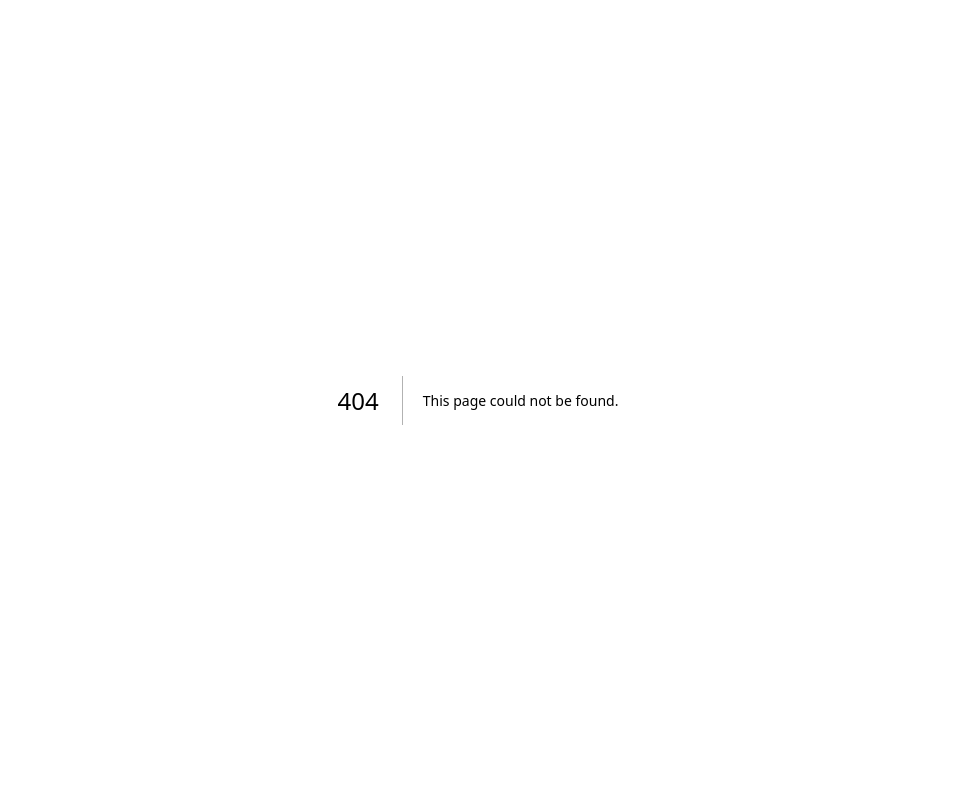
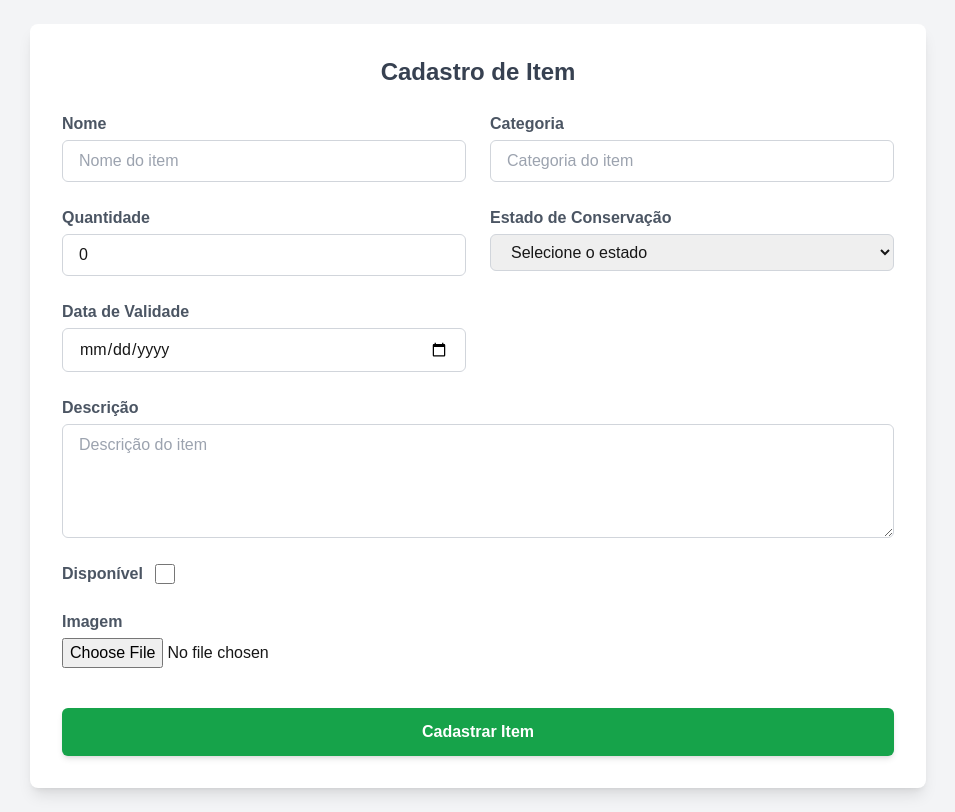
Before and after one commit to izyVieira/boaAcao, a Next.js app: page /itemCreate in a window 1280 px wide. Before the commit this address had no page. Shown: the whole page, without its empty margins (162-1117 px from the left). Built offline with nearby package versions, Linux system fonts and the light colour scheme.

Commit message:
Feat: create-user/create-item

```diff
--- /dev/null
+++ b/src/app/itemCreate/page.jsx
@@ -0,0 +1,166 @@
+// app/itemCreate/page.js
+'use client';
+
+import { useState } from "react";
+import { useRouter } from "next/navigation";
+import Link from "next/link";
+
+export default function CreateItemPage() {
+  const [form, setForm] = useState({
+    name: "",
+    category: "",
+    quantity: 0,
+    condition: "",
+    expirationDate: "",
+    description: "",
+    available: false,
+    image: null,
+  });
+
+  const router = useRouter();
+
+  const handleInputChange = (e) => {
+    const { name, value } = e.target;
+    setForm((prevForm) => ({ ...prevForm, [name]: value }));
+  };
+
+  const handleCheckboxChange = () => {
+    setForm((prevForm) => ({ ...prevForm, available: !prevForm.available }));
+  };
+
+  const handleImageUpload = (e) => {
+    const file = e.target.files[0];
+    if (file) {
+      setForm((prevForm) => ({ ...prevForm, image: file }));
+    }
+  };
+
+  const handleSubmit = (e) => {
+    e.preventDefault();
+    // Implementar a lógica de envio aqui (por exemplo, API POST)
+    alert("Item cadastrado com sucesso!");
+    router.push("/items");
+  };
+
+  return (
+    <div className="flex items-center justify-center min-h-screen bg-gray-100 p-6">
+      <div className="w-full max-w-4xl bg-white rounded-lg shadow-lg p-8">
+        <h2 className="text-2xl font-bold text-gray-700 text-center mb-6">Cadastro de Item</h2>
+
+        <form onSubmit={handleSubmit} className="grid grid-cols-1 md:grid-cols-2 gap-6">
+          <div className="flex flex-col">
+            <label className="text-gray-600 font-semibold">Nome</label>
+            <input
+              type="text"
+              name="name"
+              value={form.name}
+              onChange={handleInputChange}
+              className="mt-1 px-4 py-2 border border-gray-300 rounded-md focus:ring-2 focus:ring-green-500"
+              required
+              placeholder="Nome do item"
+            />
+          </div>
+
+          <div className="flex flex-col">
+            <label className="text-gray-600 font-semibold">Categoria</label>
+            <input
+              type="text"
+              name="category"
+              value={form.category}
+              onChange={handleInputChange}
+              className="mt-1 px-4 py-2 border border-gray-300 rounded-md focus:ring-2 focus:ring-green-500"
+              required
+              placeholder="Categoria do item"
+            />
+          </div>
+
+          <div className="flex flex-col">
+            <label className="text-gray-600 font-semibold">Quantidade</label>
+            <input
+              type="number"
+              name="quantity"
+              value={form.quantity}
+              onChange={handleInputChange}
+              className="mt-1 px-4 py-2 border border-gray-300 rounded-md focus:ring-2 focus:ring-green-500"
+              required
+              min="1"
+              placeholder="Quantidade"
+            />
+          </div>
+
+          <div className="flex flex-col">
+            <label className="text-gray-600 font-semibold">Estado de Conservação</label>
+            <select
+              name="condition"
+              value={form.condition}
+              onChange={handleInputChange}
+              className="mt-1 px-4 py-2 border border-gray-300 rounded-md focus:ring-2 focus:ring-green-500"
+              required
+            >
+              <option value="" disabled>Selecione o estado</option>
+              <option value="novo">Novo</option>
+              <option value="bom">Bom</option>
+              <option value="usado">Usado</option>
+              <option value="desgastado">Desgastado</option>
+            </select>
+          </div>
+
+          <div className="flex flex-col">
+            <label className="text-gray-600 font-semibold">Data de Validade</label>
+            <input
+              type="date"
+              name="expirationDate"
+              value={form.expirationDate}
+              onChange={handleInputChange}
+              className="mt-1 px-4 py-2 border border-gray-300 rounded-md focus:ring-2 focus:ring-green-500"
+              required
+            />
+          </div>
+
+          <div className="flex flex-col md:col-span-2">
+            <label className="text-gray-600 font-semibold">Descrição</label>
+            <textarea
+              name="description"
+              value={form.description}
+              onChange={handleInputChange}
+              className="mt-1 px-4 py-2 border border-gray-300 rounded-md focus:ring-2 focus:ring-green-500"
+              rows="4"
+              placeholder="Descrição do item"
+            />
+          </div>
+
+          <div className="flex items-center">
+            <label className="text-gray-600 font-semibold mr-3">Disponível</label>
+            <input
+              type="checkbox"
+              checked={form.available}
+              onChange={handleCheckboxChange}
+              className="w-5 h-5 text-green-600 rounded-md focus:ring-2 focus:ring-green-500"
+            />
+          </div>
+
+          <div className="flex flex-col md:col-span-2">
+            <label className="text-gray-600 font-semibold">Imagem</label>
+            <input
+              type="file"
+              onChange={handleImageUpload}
+              className="mt-1"
+              accept="image/*"
+              required
+            />
+            {form.image && (
+              <p className="mt-2 text-sm text-gray-500">Imagem selecionada: {form.image.name}</p>
+            )}
+          </div>
+
+          <button
+            type="submit"
+            className="col-span-1 md:col-span-2 py-3 mt-4 bg-green-600 text-white font-semibold rounded-md shadow-md hover:bg-green-700"
+          >
+            Cadastrar Item
+          </button>
+        </form>
+      </div>
+    </div>
+  );
+}
--- a/src/app/signup/page.jsx
+++ b/src/app/signup/page.jsx
@@ -20,7 +20,6 @@ export default function SignupPage() {
   const [isAddressEditable, setIsAddressEditable] = useState(false);
   const router = useRouter();
 
-  // Verificação de força da senha
   const handlePasswordChange = (e) => {
     const newPassword = e.target.value;
     setForm({ ...form, password: newPassword });
@@ -33,7 +32,6 @@ export default function SignupPage() {
     return "Senha Forte";
   };
 
-  // Autocompletar endereço com o CEP (usando ViaCEP)
   const handleCepChange = async (e) => {
     const cep = e.target.value;
     setForm({ ...form, cep });
@@ -47,9 +45,9 @@ export default function SignupPage() {
             ...form,
             address: `${data.logradouro}, ${data.bairro}, ${data.localidade}, ${data.uf}`,
           });
-          setIsAddressEditable(false); // Bloqueia o campo se o endereço for encontrado
+          setIsAddressEditable(false);
         } else {
-          setIsAddressEditable(true); // Torna o campo editável se o endereço não for encontrado
+          setIsAddressEditable(true);
         }
       } catch (error) {
         console.error("Erro ao buscar o endereço:", error);
@@ -74,118 +72,118 @@ export default function SignupPage() {
   };
 
   return (
-    <div className="flex items-center justify-center min-h-screen bg-gray-100 px-4">
-      <div className="w-full max-w-md bg-white rounded-xl shadow-lg p-10 space-y-8">
-        <h2 className="text-3xl font-bold text-gray-800 text-center">Criar Conta</h2>
+    <div className="flex items-center justify-center min-h-screen bg-gray-100 p-6">
+      <div className="w-full max-w-3xl bg-white rounded-lg shadow-lg p-8">
+        <h2 className="text-3xl font-bold text-gray-700 text-center mb-6">Criar Conta</h2>
 
-        <form onSubmit={handleSignup} className="space-y-6">
+        <form onSubmit={handleSignup} className="grid grid-cols-1 md:grid-cols-2 gap-6">
           <div className="flex flex-col">
-            <label className="text-gray-600 font-medium">Nome</label>
+            <label className="text-gray-600 font-semibold">Nome</label>
             <input
               type="text"
               name="firstName"
               value={form.firstName}
               onChange={handleInputChange}
-              className="w-full mt-2 px-4 py-3 border border-gray-300 rounded-lg focus:outline-none focus:ring-2 focus:ring-green-500 placeholder-gray-400"
+              className="mt-1 px-4 py-2 border border-gray-300 rounded-md focus:ring-2 focus:ring-green-500"
               required
-              placeholder="Digite seu nome"
+              placeholder="Nome"
             />
           </div>
 
           <div className="flex flex-col">
-            <label className="text-gray-600 font-medium">Sobrenome</label>
+            <label className="text-gray-600 font-semibold">Sobrenome</label>
             <input
               type="text"
               name="lastName"
               value={form.lastName}
               onChange={handleInputChange}
-              className="w-full mt-2 px-4 py-3 border border-gray-300 rounded-lg focus:outline-none focus:ring-2 focus:ring-green-500 placeholder-gray-400"
+              className="mt-1 px-4 py-2 border border-gray-300 rounded-md focus:ring-2 focus:ring-green-500"
               required
-              placeholder="Digite seu sobrenome"
+              placeholder="Sobrenome"
             />
           </div>
 
           <div className="flex flex-col">
-            <label className="text-gray-600 font-medium">CEP</label>
+            <label className="text-gray-600 font-semibold">CEP</label>
             <input
               type="text"
               name="cep"
               value={form.cep}
               onChange={handleCepChange}
               maxLength="8"
-              className="w-full mt-2 px-4 py-3 border border-gray-300 rounded-lg focus:outline-none focus:ring-2 focus:ring-green-500 placeholder-gray-400"
+              className="mt-1 px-4 py-2 border border-gray-300 rounded-md focus:ring-2 focus:ring-green-500"
               required
               placeholder="Digite seu CEP"
             />
           </div>
 
           <div className="flex flex-col">
-            <label className="text-gray-600 font-medium">Endereço</label>
+            <label className="text-gray-600 font-semibold">Endereço</label>
             <input
               type="text"
               name="address"
               value={form.address}
               onChange={handleInputChange}
-              className="w-full mt-2 px-4 py-3 border border-gray-300 rounded-lg focus:outline-none focus:ring-2 focus:ring-green-500 placeholder-gray-400"
+              className="mt-1 px-4 py-2 border border-gray-300 rounded-md focus:ring-2 focus:ring-green-500"
               required
-              placeholder="Endereço será preenchido automaticamente"
+              placeholder="Endereço preenchido automaticamente"
               readOnly={!isAddressEditable}
             />
           </div>
 
           <div className="flex flex-col">
-            <label className="text-gray-600 font-medium">Número</label>
+            <label className="text-gray-600 font-semibold">Número</label>
             <input
               type="text"
               name="number"
               value={form.number}
               onChange={handleInputChange}
-              className="w-full mt-2 px-4 py-3 border border-gray-300 rounded-lg focus:outline-none focus:ring-2 focus:ring-green-500 placeholder-gray-400"
+              className="mt-1 px-4 py-2 border border-gray-300 rounded-md focus:ring-2 focus:ring-green-500"
               required
               placeholder="Número do endereço"
             />
           </div>
 
           <div className="flex flex-col">
-            <label className="text-gray-600 font-medium">Complemento</label>
+            <label className="text-gray-600 font-semibold">Complemento</label>
             <input
               type="text"
               name="complement"
               value={form.complement}
               onChange={handleInputChange}
-              className="w-full mt-2 px-4 py-3 border border-gray-300 rounded-lg focus:outline-none focus:ring-2 focus:ring-green-500 placeholder-gray-400"
+              className="mt-1 px-4 py-2 border border-gray-300 rounded-md focus:ring-2 focus:ring-green-500"
               placeholder="Complemento (opcional)"
             />
           </div>
 
           <div className="flex flex-col">
-            <label className="text-gray-600 font-medium">Email</label>
+            <label className="text-gray-600 font-semibold">Email</label>
             <input
               type="email"
               name="email"
               value={form.email}
               onChange={handleInputChange}
-              className="w-full mt-2 px-4 py-3 border border-gray-300 rounded-lg focus:outline-none focus:ring-2 focus:ring-green-500 placeholder-gray-400"
+              className="mt-1 px-4 py-2 border border-gray-300 rounded-md focus:ring-2 focus:ring-green-500"
               required
               placeholder="Digite seu email"
             />
           </div>
 
           <div className="flex flex-col relative">
-            <label className="text-gray-600 font-medium">Senha</label>
+            <label className="text-gray-600 font-semibold">Senha</label>
             <input
               type={showPassword ? "text" : "password"}
               name="password"
               value={form.password}
               onChange={handlePasswordChange}
-              className="w-full mt-2 px-4 py-3 border border-gray-300 rounded-lg focus:outline-none focus:ring-2 focus:ring-green-500 placeholder-gray-400"
+              className="mt-1 px-4 py-2 border border-gray-300 rounded-md focus:ring-2 focus:ring-green-500"
               required
-              placeholder="Digite sua senha"
+              placeholder="Senha"
             />
             <button
               type="button"
               onClick={() => setShowPassword(!showPassword)}
-              className="absolute right-3 top-10 text-gray-500 hover:text-gray-700"
+              className="absolute right-2 top-9 text-gray-500 hover:text-green-600"
             >
               {showPassword ? (
                 <svg xmlns="http://www.w3.org/2000/svg" className="h-5 w-5" fill="none" viewBox="0 0 24 24" stroke="currentColor">
@@ -198,25 +196,19 @@ export default function SignupPage() {
                 </svg>
               )}
             </button>
-            <p className={`text-sm mt-2 ${passwordStrength === "Senha Forte" ? "text-green-600" : passwordStrength === "Senha Moderada" ? "text-yellow-600" : "text-red-600"}`}>
+            <p className={`text-sm mt-1 ${passwordStrength === "Senha Forte" ? "text-green-600" : "text-red-600"}`}>
               {passwordStrength}
             </p>
           </div>
 
-          <button
-            type="submit"
-            className="w-full mt-6 bg-green-600 text-white py-3 rounded-lg hover:bg-green-700 transition ease-in-out font-semibold"
-          >
-            Criar Conta
+          <button type="submit" className="col-span-1 md:col-span-2 py-3 mt-4 bg-green-600 text-white font-semibold rounded-md shadow-md hover:bg-green-700">
+            Cadastrar
           </button>
+
+          <p className="text-center col-span-1 md:col-span-2 text-gray-500 mt-4">
+            Já tem uma conta? <Link href="/login" className="text-green-600 font-semibold hover:underline">Entrar</Link>
+          </p>
         </form>
-
-        <p className="text-gray-600 text-center text-sm">
-          Já tem uma conta?{" "}
-          <Link href="/login2" className="text-green-600 font-semibold hover:underline">
-            Faça login
-          </Link>
-        </p>
       </div>
     </div>
   );
```
Also changed, not shown: pages/login.js (deleted, +0 -89 lines).
